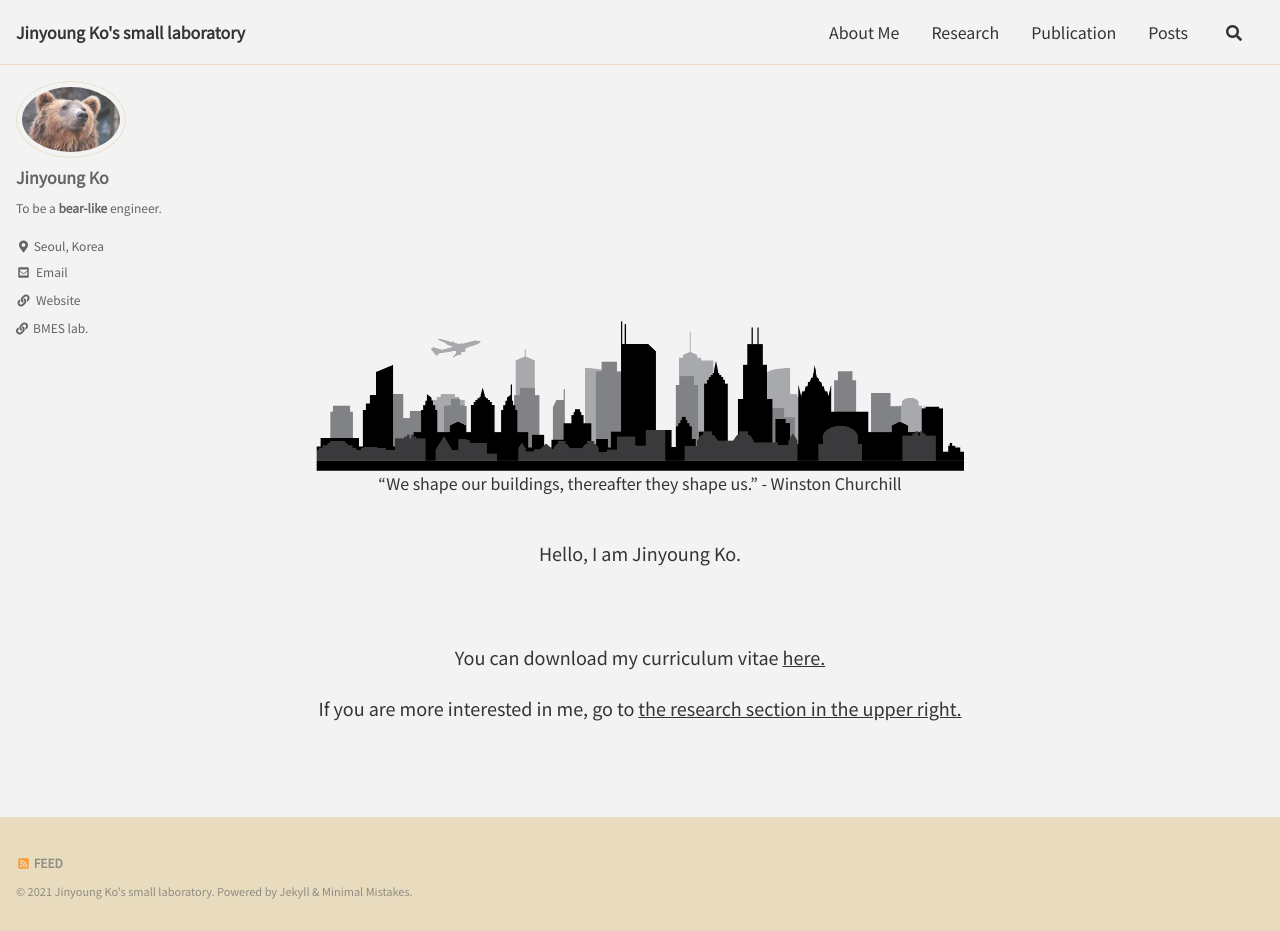
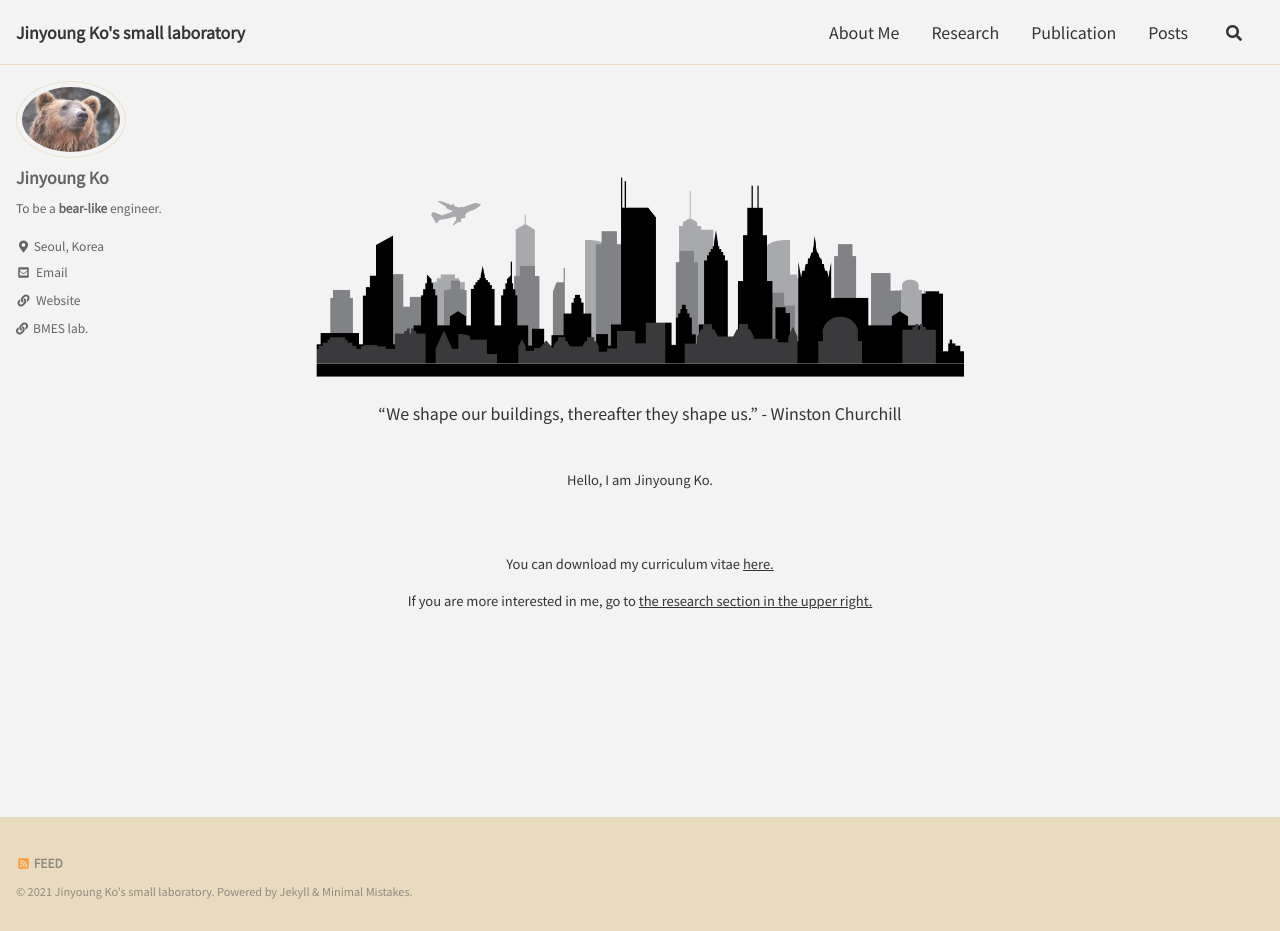
Before and after one commit to jinyoungko96/jinyoungko96.github.io, a Jekyll site: the page built from index.html, in a window 1280 px wide and 931 px high. Built offline with Jekyll 4.4.1, drawn with Linux system fonts in a browser that asks for light colours; cached includes are drawn as plain includes; the list of posts is cut into pages by our own code.

Commit message:
mainpage update

```diff
--- a/index.html
+++ b/index.html
@@ -3,15 +3,15 @@ layout: home
 author_profile: true
 ---
 
-</br></br></br></br></br></br></br></br></br></br>
+</br></br></br></br>
 <img
 src="..\assets\images\cities.png"
 align="center"
-style="display: block; margin: 0 auto; width:1250px; height:150px;" >
-<p style="text-align:center;">“We shape our buildings, thereafter they shape us.” - Winston Churchill</p>
+style="display: block; margin: 0 auto; width:1250px; height:200px;" ></br>
+<font size=3><p style="text-align:center;">“We shape our buildings, thereafter they shape us.” - Winston Churchill</p></font>
 
 </br>
-<font size=4><p style="text-align:center;">Hello, I am Jinyoung Ko.</p>
+<font size=2><p style="text-align:center;">Hello, I am Jinyoung Ko.</p>
 </br>
 </br>
 <p style="text-align:center;">You can download my curriculum vitae <a href="https://github.com/jinyoungko96/jinyoungko96.github.io/blob/main/assets/pdfs/CV_JinyoungKo.pdf">here.</a></p>
```
